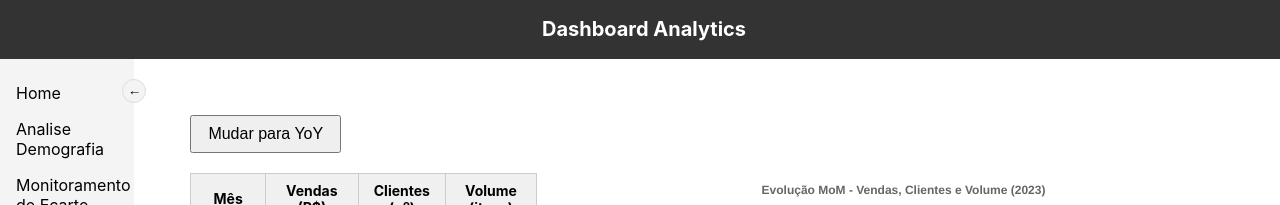
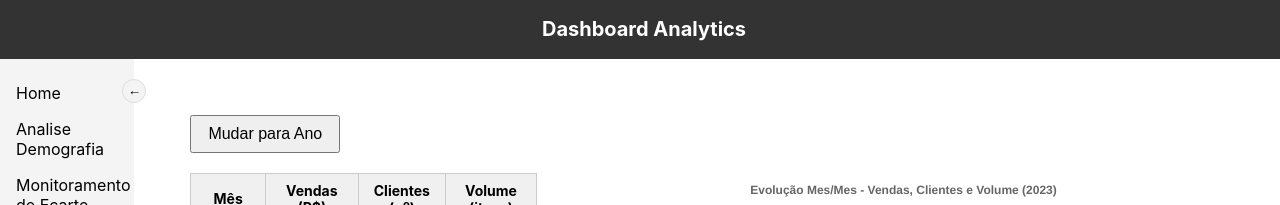
Before and after one commit to klevessond/estudo, a React (Create React App) app in the folder frontend/: page / in a window 1280 px wide. Shown: the top 205 px of the page. Built offline with nearby package versions, Linux system fonts and the light colour scheme.

Commit message:
nome do botão tabela

```diff
--- a/frontend/src/components/ComboChart/ComboChart.jsx
+++ b/frontend/src/components/ComboChart/ComboChart.jsx
@@ -77,11 +77,11 @@ const rawDataYoY = [
 ];
 
 const ComboChart = () => {
-  const [mode, setMode] = useState('MoM'); // 'MoM' ou 'YoY'
+  const [mode, setMode] = useState('Mes'); // 'MoM' ou 'YoY'
 
   let data, options, tableRows, tableHeaderLabel;
 
-  if (mode === 'MoM') {
+  if (mode === 'Mes') {
     // Dados MoM
     const labels = rawDataMoM.map(item => item.month);
     const dataSales = rawDataMoM.map(item => item.sales);
@@ -122,7 +122,7 @@ const ComboChart = () => {
       plugins: {
         title: {
           display: true,
-          text: 'Evolução MoM - Vendas, Clientes e Volume (2023)',
+          text: 'Evolução Mes/Mes - Vendas, Clientes e Volume (2023)',
         },
         legend: { position: 'top' },
       },
@@ -294,7 +294,7 @@ const ComboChart = () => {
       plugins: {
         title: {
           display: true,
-          text: 'Comparação YoY - Vendas, Clientes e Volume',
+          text: 'Comparação Ano/Ano - Vendas, Clientes e Volume',
         },
         legend: { position: 'top' },
       },
@@ -331,8 +331,8 @@ const ComboChart = () => {
 
   return (
     <div className="combo-chart-container">
-      <button onClick={() => setMode(mode === 'MoM' ? 'YoY' : 'MoM')}>
-        Mudar para {mode === 'MoM' ? 'YoY' : 'MoM'}
+      <button onClick={() => setMode(mode === 'Mes' ? 'Ano' : 'Mes')}>
+        Mudar para {mode === 'Mes' ? 'Ano' : 'Mes'}
       </button>
       <div className="combo-chart-content">
         <div className="chart-table">
```
